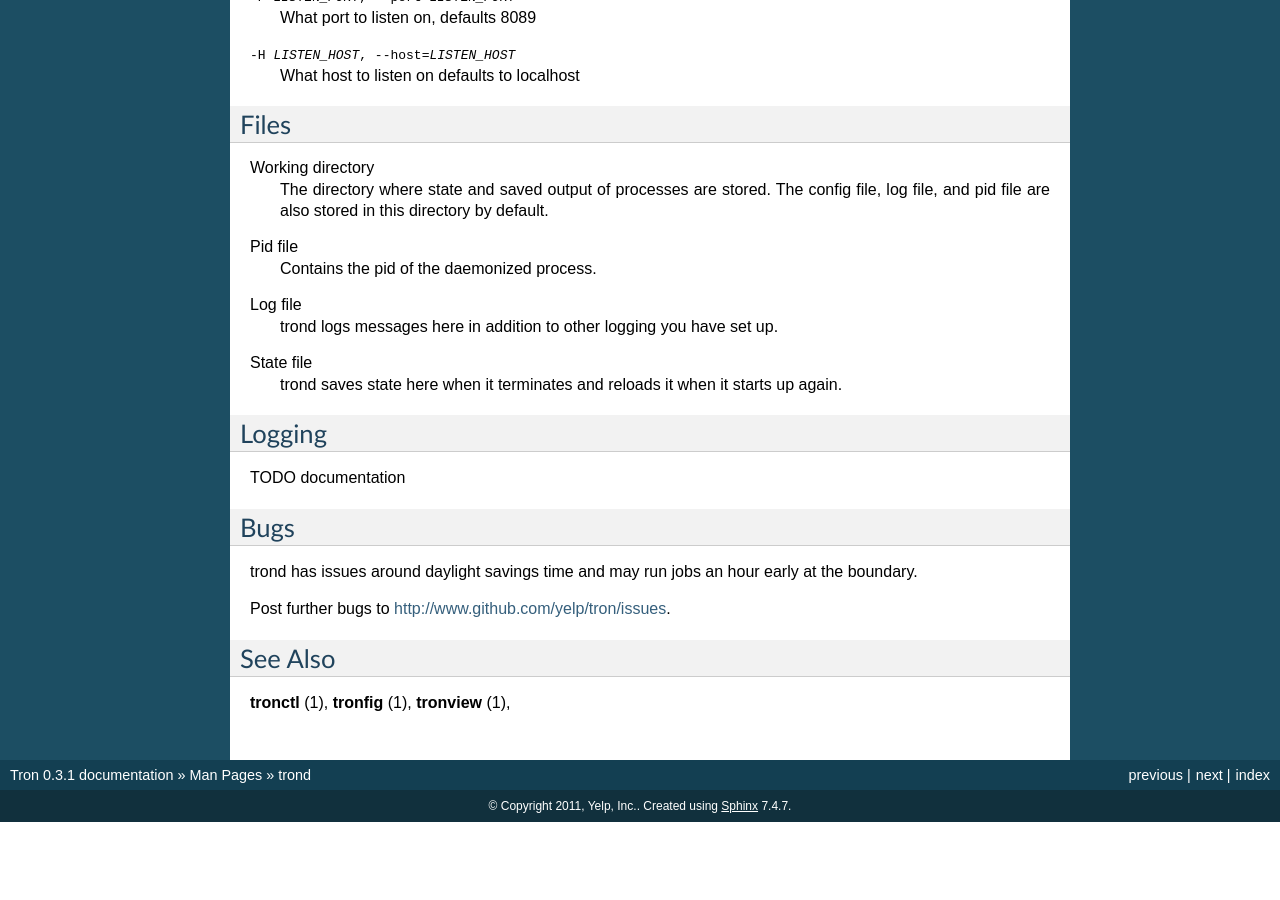
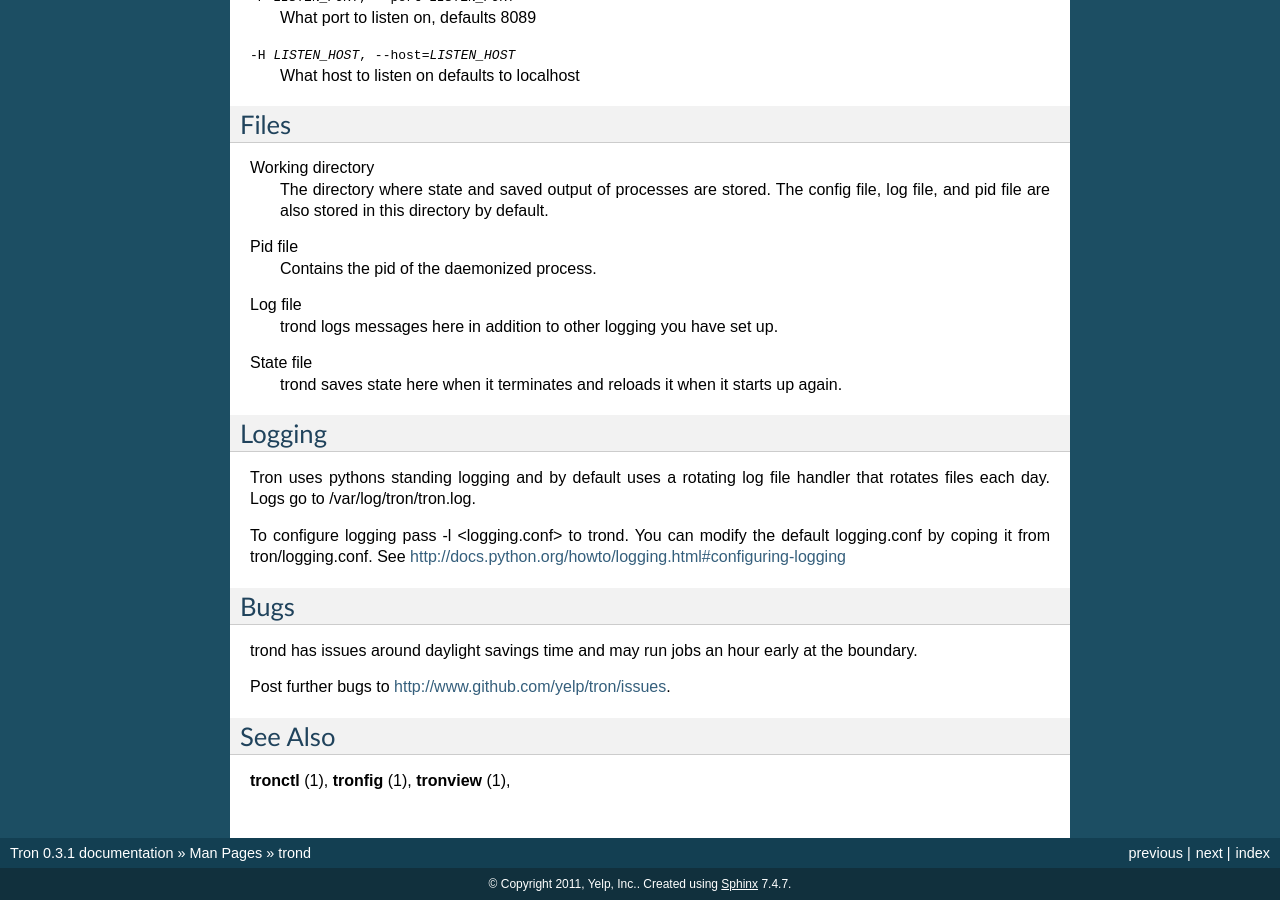
Before and after one commit to Yelp/Tron, a Sphinx documentation site: the page built from docs/man_trond.rst, in a window 1280 px wide and 900 px high, scrolled down 870 px. Built offline with Sphinx 7.4.7, drawn with Linux system fonts in a browser that asks for light colours; before the commit the page ends 1692 px from its top, so only the background shows below that.

Commit message:
Logging documentation.

```diff
--- a/docs/man_trond.rst
+++ b/docs/man_trond.rst
@@ -70,7 +70,13 @@ State file
 
 Logging
 -------
-TODO documentation
+
+Tron uses pythons standing logging and by default uses a rotating log file
+handler that rotates files each day. Logs go to /var/log/tron/tron.log.
+
+To configure logging pass -l <logging.conf> to trond. You can modify the
+default logging.conf by coping it from tron/logging.conf. See
+http://docs.python.org/howto/logging.html#configuring-logging
 
 
 Bugs
```
Also changed, not shown: 1 other file.
